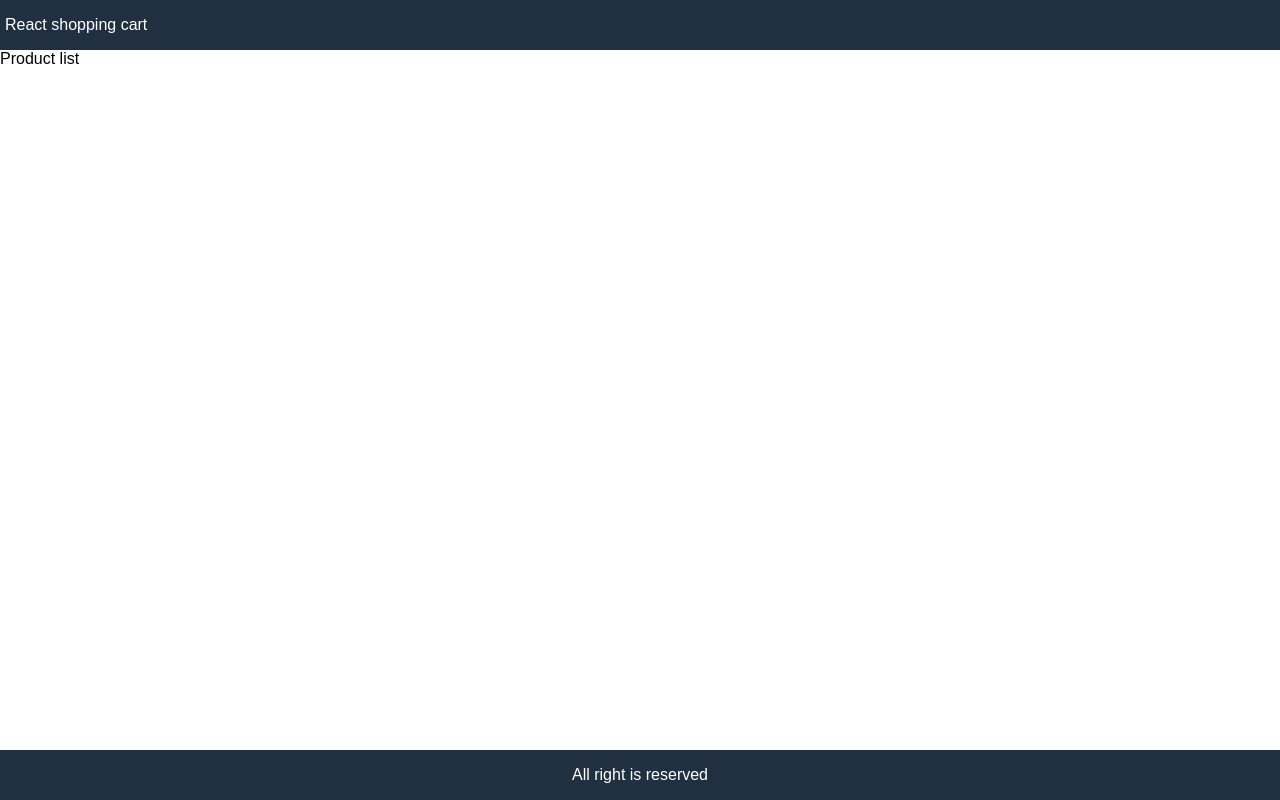
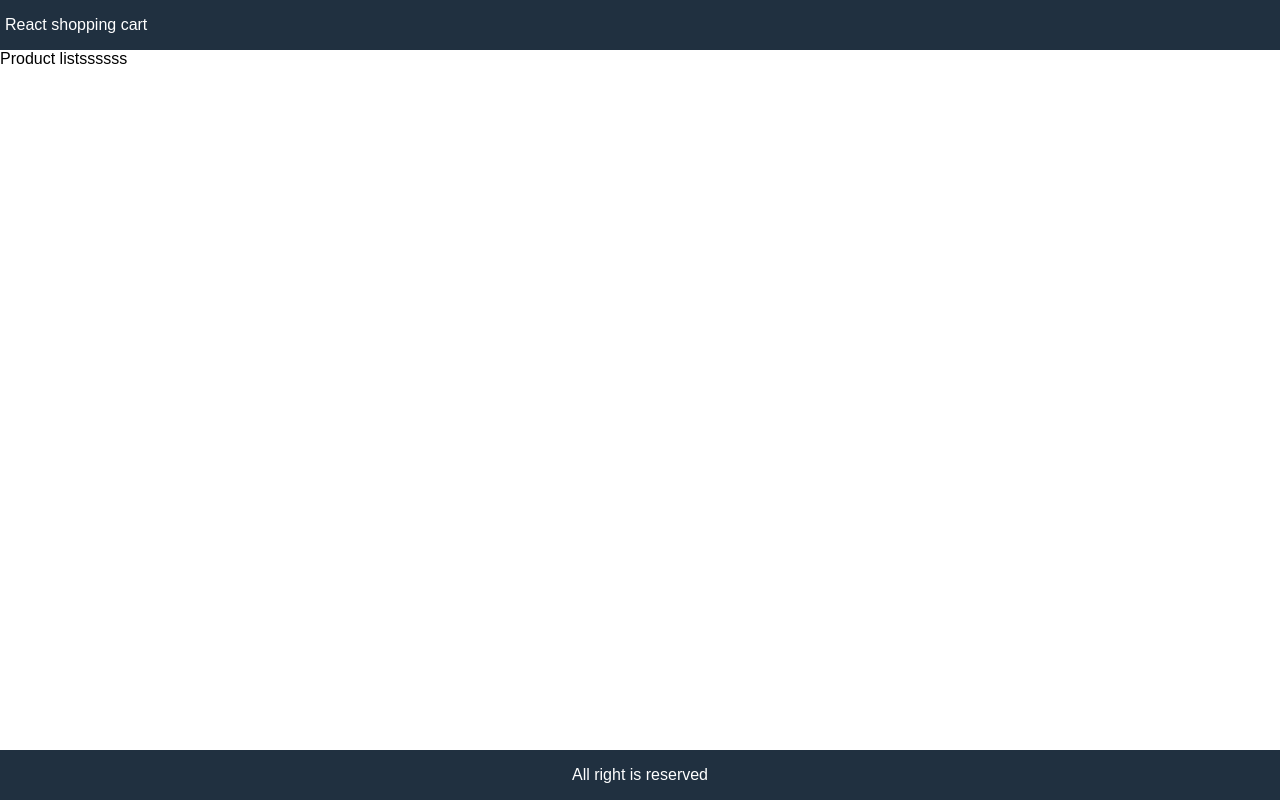
Before and after one commit to NguyenChiTrung1310/react-shopping-cart, a React (Create React App) app: page / in a window 1280 px wide. Built offline with nearby package versions, Linux system fonts and the light colour scheme.

Commit message:
next commit

```diff
--- a/src/App.js
+++ b/src/App.js
@@ -7,7 +7,7 @@ function App() {
         <a href='/'>React shopping cart</a>
       </header>
       <main>
-        Product list
+        Product listssssss
       </main>
       <footer>
         All right is reserved
```
